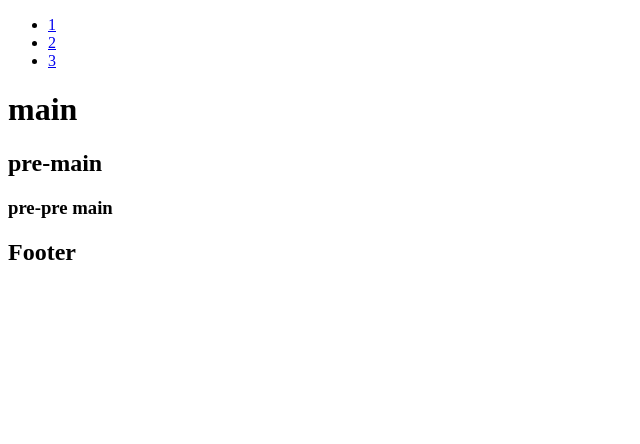
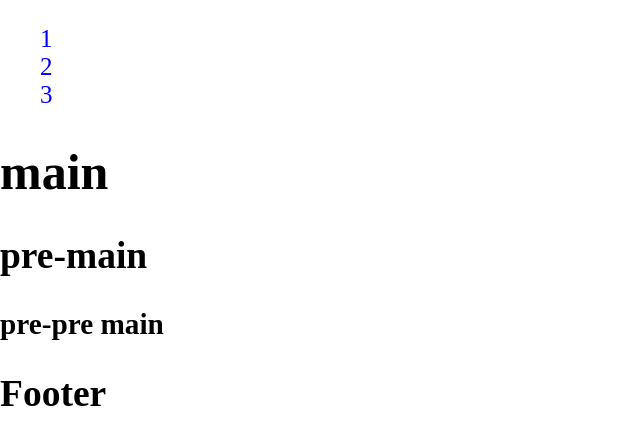
Before and after one commit to Spoxy456/my-project, a plain HTML site: page index.html in a window 1280 px wide. Shown: the whole page, without its empty margins (0-640 px from the left). Drawn offline with Linux system fonts and the light colour scheme.

Commit message:
branch new-features   in vs code

```diff
--- a/index.html
+++ b/index.html
@@ -5,6 +5,7 @@
   <meta charset="UTF-8">
   <meta name="viewport" content="width=device-width, initial-scale=1.0">
   <title>GithubTest</title>
+  <link rel="stylesheet" href="style.css">
 </head>
 
 <body>
--- /dev/null
+++ b/style.css
@@ -0,0 +1,11 @@
+body {
+  margin: 0px;
+  padding: 0px;
+  font-size: 25px;
+}
+a{
+  text-decoration: none;
+}
+li{
+  list-style: none;
+}
```
